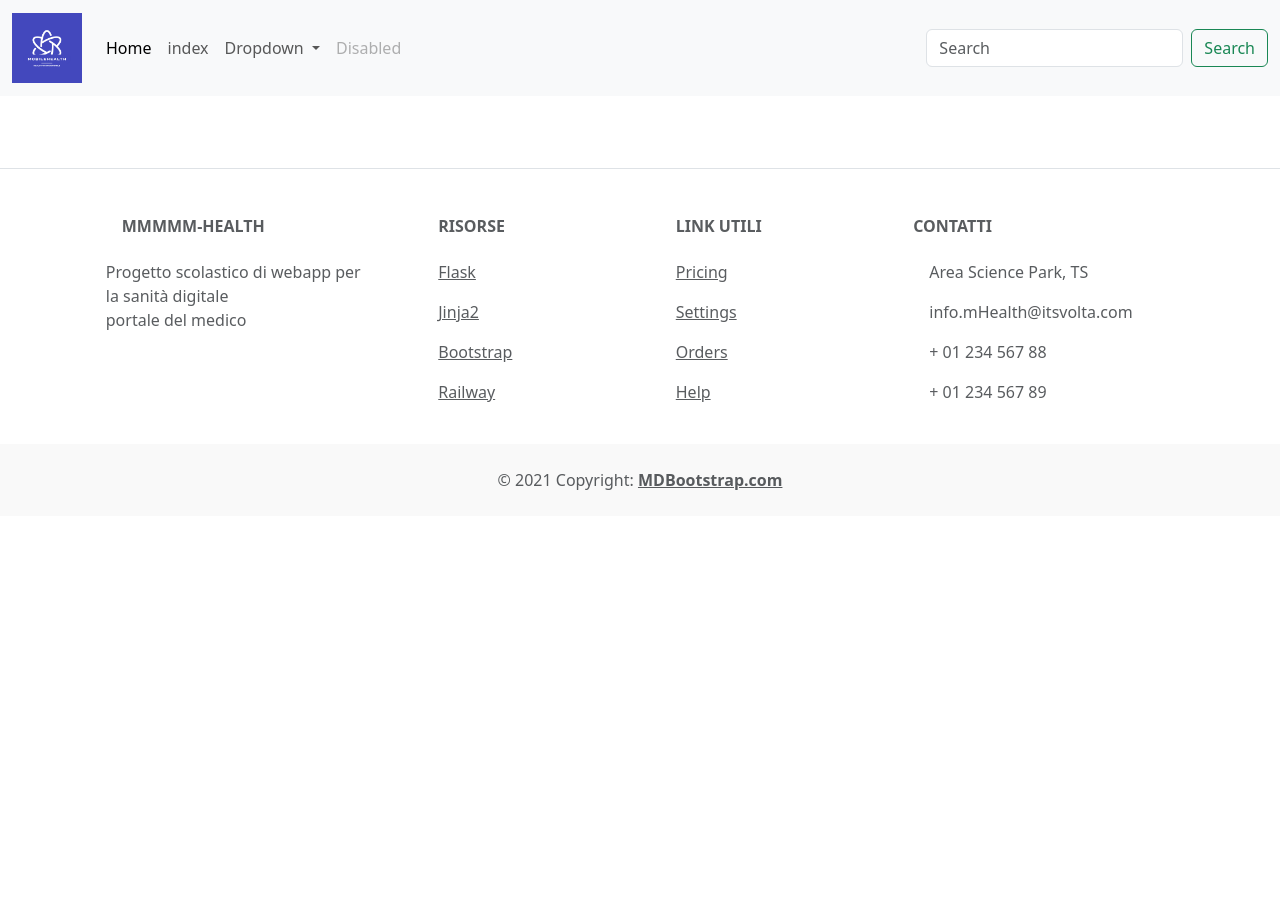
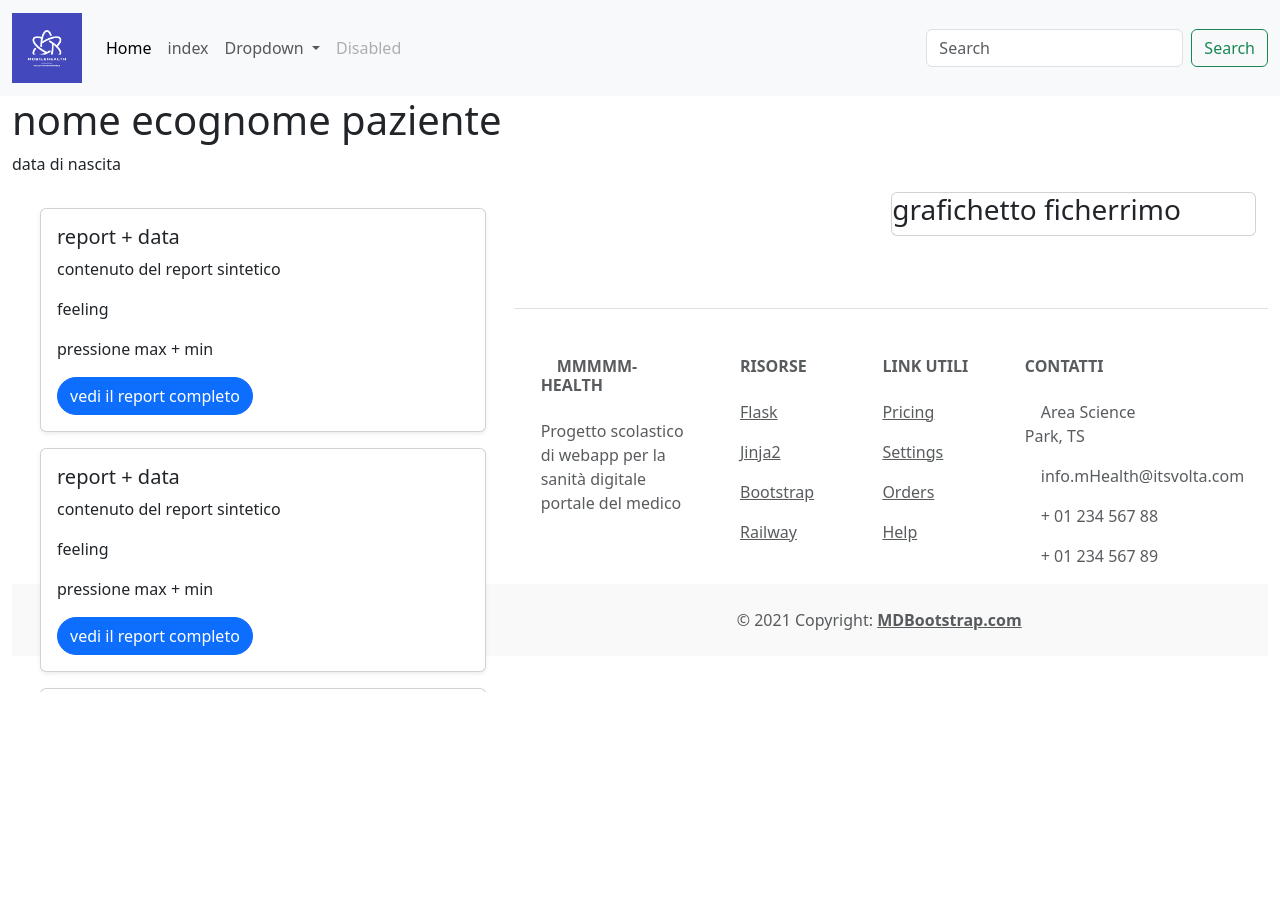
Before and after one commit to Lasagnanator/mmmHealth-webapp, a Flask app: page /homePz in a window 1280 px wide. Shown: the top 911 px of the page. Run offline with Flask 3, Linux system fonts and the light colour scheme; some libraries are stand-ins or nearby versions.

Commit message:
card paziente e report

```diff
--- a/app/__init__.py
+++ b/app/__init__.py
@@ -12,7 +12,6 @@ db = SQLAlchemy(app)
 migrate = Migrate(app, db)
 
 #BOOTSTRAPFLASK --> framework per usare bootstrap su flask
-# richiede installazione di un pacchetto
 bootstrap = Bootstrap5(app)
 
 
--- a/app/forms.py
+++ b/app/forms.py
@@ -22,7 +22,9 @@ TODO: un solo account per numero di telefono
 class RegistrationForm(FlaskForm):
     name        = StringField('Name', validators=[DataRequired()])
     lastname    = StringField('Lastname', validators=[DataRequired()])
-    phoneNumber = PhoneNumberField('Phone Number', validators=[DataRequired()]) #campo numero di telefono
+    phoneNumber = PhoneNumberField('Phone Number', validators=[DataRequired()], region='IT') #campo numero di telefono
+    password1   = PasswordField('Password', validators=[DataRequired()])
+    password2   = PasswordField('Conferma Password', validators=[DataRequired()]) #controllo per validazione
     submit      = SubmitField('Register')
 
 #TODO:creare altri form per filtrare risultati qua sotto
--- a/app/routes.py
+++ b/app/routes.py
@@ -25,7 +25,6 @@ def login():
         return redirect(url_for('index'))
     return render_template('login.html',  title='Sign In', form=form)
 
-
 @app.route('/registration', methods=['GET', 'POST'])
 def registration():
     form = RegistrationForm()
@@ -41,7 +40,7 @@ def index():
     #inviare la lista di pazienti con dati di base
     #TODO: controllare perché non mette i nomi ripetuti e nell'ordine che vuole (tipo se ci sono 2 record Luca non li mette)
     form = PatientFilters()
-    return render_template('index.html', title='profilo doc', patients = patients, form = form)
+    return render_template('index.html', title='profilo doc', patients = patients, form = form)#sostituire patient con dati DB
     '''
     if form.validate_on_submit():
         flash ('filter patiets by {}'.format(form.alfabetico.data))  #aggiungere order by name alla query
@@ -53,7 +52,14 @@ def index():
 @app.route('/homePz', methods=['GET', 'POST'])
 def homePz():
     #visualizzazione tutti dati del paziente selezionato
-    return render_template('homePz.html',title='nome pazinte')
+    return render_template('homePz.html',title='home di -nome pazinte-', patients= patients)#sostituire patient con dati DB
+
+
+@app.route('/reportPZ', methods=['GET', 'POST'])
+def reportPz():
+    #visualizzazione tutti dati del paziente selezionato
+    return render_template('reportPZ.html',title='report di -nome pazinte-')
+
 
 
 
--- a/app/templates/base.html
+++ b/app/templates/base.html
@@ -1,5 +1,6 @@
 <!doctype html>
 <html>
+
 <head>
   <meta charset="utf-8">
   <meta name="viewport" content="width=device-width, initial-scale=1">
@@ -17,6 +18,7 @@
   <title>Welcome to mmmmm-Health</title>
   {% endif %}
 </head>
+
 <body>
 
   <!--TODO: aggionrare link e menù con roba del nostro sito -->
@@ -24,7 +26,8 @@
   <nav class="navbar navbar-expand-lg navbar-light bg-light">
     <div class="container-fluid">
       <a class="navbar-brand" href="#"><img id="nav_logo" src="../static/img/index4.png" alt="brand logo"></a>
-          <button class="navbar-toggler" type="button" data-bs-toggle="collapse" data-bs-target="#navbarSupportedContent" aria-controls="navbarSupportedContent" aria-expanded="false" aria-label="Toggle navigation">
+      <button class="navbar-toggler" type="button" data-bs-toggle="collapse" data-bs-target="#navbarSupportedContent"
+        aria-controls="navbarSupportedContent" aria-expanded="false" aria-label="Toggle navigation">
         <span class="navbar-toggler-icon"></span>
       </button>
       <div class="collapse navbar-collapse" id="navbarSupportedContent">
@@ -33,16 +36,20 @@
             <a class="nav-link active" aria-current="page" href="#">Home</a>
           </li>
           <li class="nav-item">
-                <a class="nav-link" href="{{url_for('index')}}">index</a> <!--solo per test, ricordarsi di toglierlo dopo!!-->
+            <a class="nav-link" href="{{url_for('index')}}">index</a>
+            <!--solo per test, ricordarsi di toglierlo dopo!!-->
           </li>
           <li class="nav-item dropdown">
-                <a class="nav-link dropdown-toggle" href="#" id="navbarDropdown" role="button" data-bs-toggle="dropdown" aria-expanded="false">
+            <a class="nav-link dropdown-toggle" href="#" id="navbarDropdown" role="button" data-bs-toggle="dropdown"
+              aria-expanded="false">
               Dropdown
             </a>
             <ul class="dropdown-menu" aria-labelledby="navbarDropdown">
               <li><a class="dropdown-item" href="#">Action</a></li>
               <li><a class="dropdown-item" href="#">Another action</a></li>
-                  <li><hr class="dropdown-divider"></li>
+              <li>
+                <hr class="dropdown-divider">
+              </li>
               <li><a class="dropdown-item" href="#">Something else here</a></li>
             </ul>
           </li>
@@ -62,7 +69,7 @@
   {% endblock %}
 
   <!-- Footer -->
-<footer class="text-center text-lg-start bg-white text-muted">
+  <footer class="text-center text-lg-start bg-white text-muted container-fluid">
     <!-- Section: Social media -->
     <section class="d-flex justify-content-center justify-content-lg-between p-4 border-bottom">
       <!-- Left -->
@@ -184,4 +191,5 @@
   <!--Bootstrap JS using Bootstrap Flask    NON SO ANCORA SE FUNZIONA :(  )-->
   {{ bootstrap.load_js() }}
 </body>
+
 </html>
--- a/app/templates/homePz.html
+++ b/app/templates/homePz.html
@@ -4,3 +4,39 @@
 CONTIENE TUTTI I DATI DEL PAZIENTE CON LA DASHBOARD
 SCI SONO FORM PER FILTRARE I DATI (PER DATA, TIPO ECC)
     TODO: VALUTARE SE METTERE TUTTE LE INFO QUI O UNA SOTTOPAGINA-->
+{% block content %}
+<div class="container-fluid">
+    <div>
+
+        <h1>nome ecognome paziente</h1>
+        <p>data di nascita</p>
+
+
+    </div>
+
+    <div class="container overflow-auto" style="width: 40%; float: left; max-height: 500px;">
+        {% for patient in patients %}
+        <!--card che si ripete per ogni report del singolo paziente-->
+        <div class="card m-3 shadow-sm">
+            <div class="card-body">
+                <h5 class="card-title">report + data</h5>
+                <p class="card-text">contenuto del report sintetico</p>
+                <p class="card-text">feeling</p>
+                <p class="card-text">pressione max + min</p>
+                <a href="{{url_for('reportPz')}}" class="btn btn-primary rounded-pill">vedi il report completo</a>
+            </div>
+        </div>
+
+        {% endfor %}
+    </div>
+
+    <div class="container" style="width: 60%; float: right; max-height: 500px;">
+        <div class="card shadow-smr" style="width:50%; float:right">
+            <h3>grafichetto ficherrimo</h3>
+        </div>
+        <div class="container" style="width:50%; float:left; border: 1px;"></div>
+
+    </div>
+
+</div>
+{% endblock %}
--- a/app/templates/index.html
+++ b/app/templates/index.html
@@ -51,7 +51,7 @@ VEDE LISTA DEI SUOI PAZIENTI CON QUALCHE DATO BASE (TIPO NOMI E ULTIMO REPORT)
 <div class="pt-3">
   <!--card che si ripete per il numero di pazienti -->
   {% for patient in patients %}
-    <div class="card">
+  <div class="card shadow-sm m-3">
     <div class="card-header">
       nome: {{ patient }}
     </div>
```
Also changed, not shown: app/templates/registration.html (+16 -0 lines), app/templates/reportPZ.html (added, +24 -0 lines), config.py (line endings or trailing spaces). Lines whose indentation alone changed are shown as unchanged.
